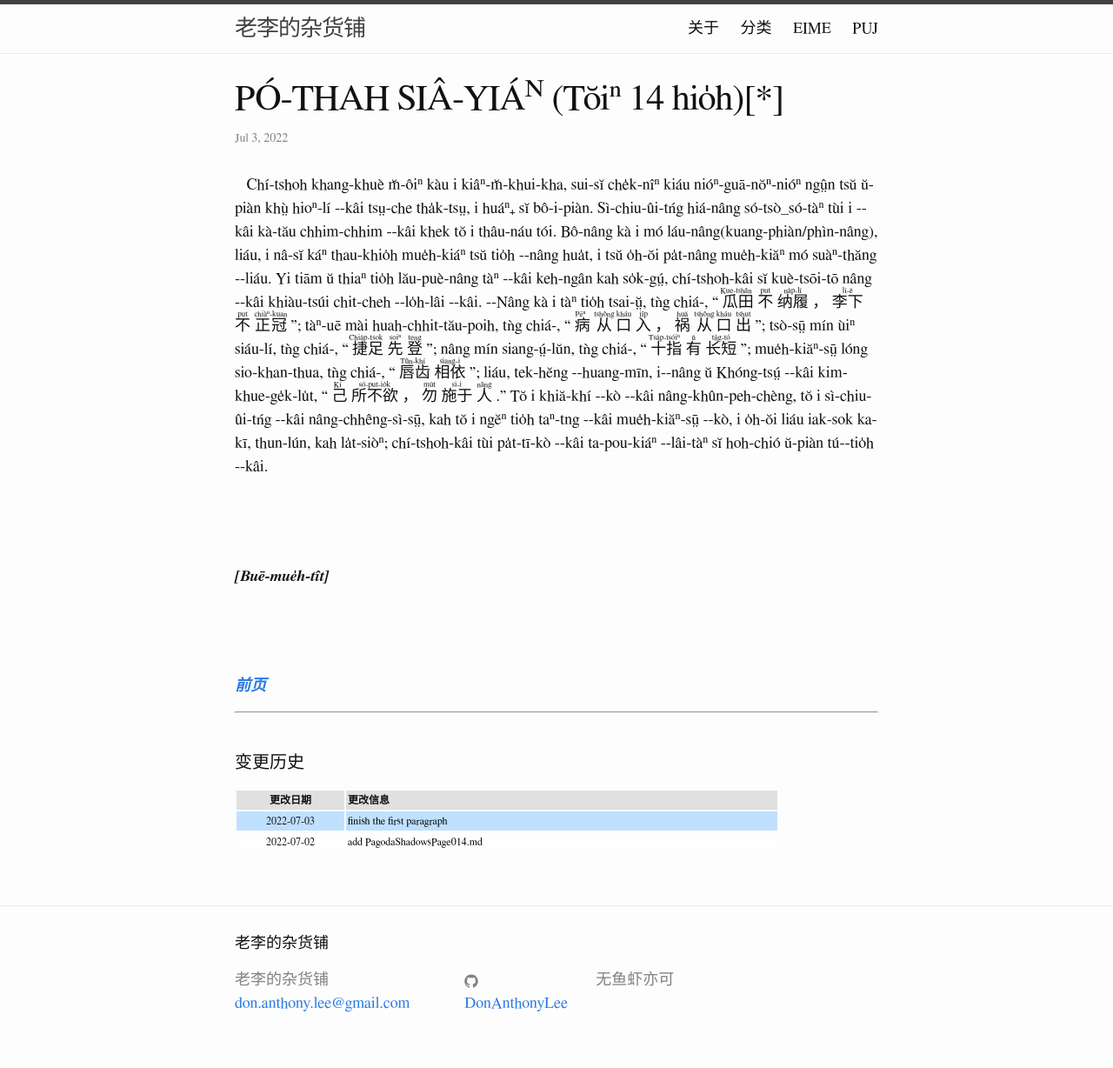
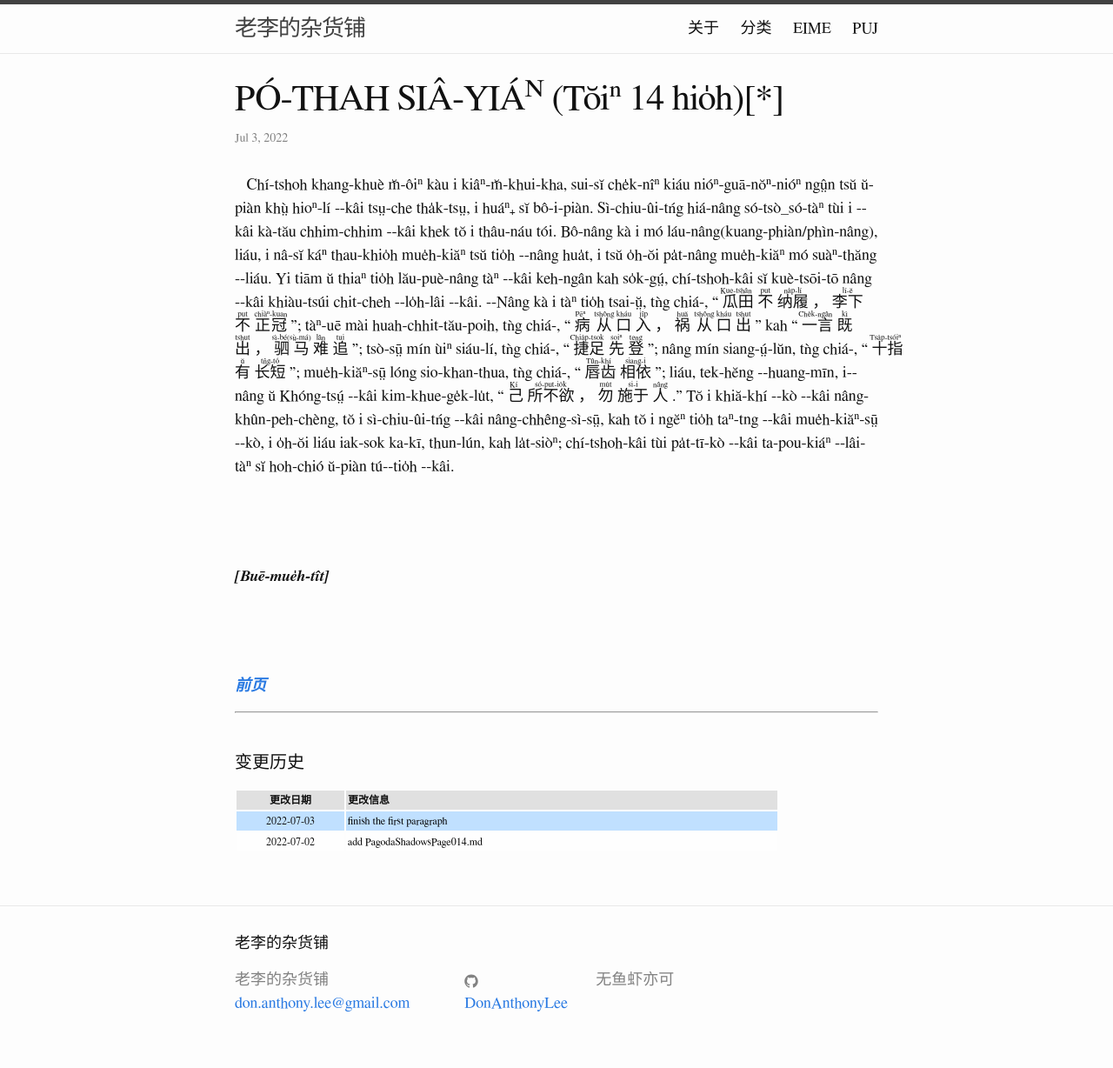
Before and after one commit to DonAnthonyLee/DonAnthonyLee.github.io, a Jekyll site: the page built from docs/puj/PagodaShadowsPage014.md, in a window 1280 px wide. Shown: the whole page at 87% size. Built offline with Jekyll 4.4.1, drawn with Linux system fonts in a browser that asks for light colours; some web fonts are replaced.

Commit message:
fix tones (IGNORE_CHANGELOG)

```diff
--- a/docs/puj/PagodaShadowsPage014.md
+++ b/docs/puj/PagodaShadowsPage014.md
@@ -15,7 +15,7 @@
 <!-- His education was that which most effectively moulds the mind; it lay in the opinions and the practices of those around him. -->
 Sì-chiu-ûi-tńg hiá-nâng só-tsò_só-tàⁿ tùi i &#x002D;&#x002D;kâi kà-tău chhim-chhim &#x002D;&#x002D;kâi khek tŏ i thâu-náu tói.
 <!-- He was never taught not to lie, but he was certainly punished if he stole, and so he learned to respect the rights of property. -->
-Bô-nâng kà i mó láu-nâng(kuang-phiàn/phìn-nâng), liáu, i nâ-sĭ káⁿ thau-khio̍h mue̍h-kiáⁿ tsŭ tio̍h &#x002D;&#x002D;nâng hua̍t, i tsŭ o̍h-ŏi pa̍t-nâng mue̍h-kiăⁿ mó suàⁿ-thăng &#x002D;&#x002D;liáu.
+Bô-nâng kà i mó láu-nâng(kuang-phiàn/phìn-nâng), liáu, i nâ-sĭ káⁿ thau-khio̍h mue̍h-kiăⁿ tsŭ tio̍h &#x002D;&#x002D;nâng hua̍t, i tsŭ o̍h-ŏi pa̍t-nâng mue̍h-kiăⁿ mó suàⁿ-thăng &#x002D;&#x002D;liáu.
 <!-- He constantly heard maxims from the ancient sages, and proverbs in which the wisdom of generations was concentrated. -->
 Yi tiām ŭ thiaⁿ tio̍h lău-puè-nâng tàⁿ &#x002D;&#x002D;kâi keh-ngân kah so̍k-gṳ́, chí-tshoh-kâi sĭ kuè-tsōi-tō nâng &#x002D;&#x002D;kâi khiàu-tsúi chit-cheh &#x002D;&#x002D;lo̍h-lâi &#x002D;&#x002D;kâi.
 <!-- He was taught worldly caution by, "Don't lace your boot in a melon-field, nor adjust your hat under a plum-tree"; -->
@@ -44,7 +44,7 @@
 <rb class="markup_main">正冠</rb>
 <rp>(</rp><rt class="markup_over">chiàⁿ-kuan</rt><rp>)</rp>
 </ruby>";
-<!-- reticence in speech by, "Diseases enter by the mouth, misfortunes issue from it." and " A coach-and-four cannot bring back a word once uttered"; -->
+<!-- reticence in speech by, "Diseases enter by the mouth, misfortunes issue from it." and "A coach-and-four cannot bring back a word once uttered"; -->
 tàⁿ-uē mài huah-chhit-tău-poih, tǹg chiá-,
 "<ruby style="ruby-position:over">
 <rb class="markup_main">病</rb>
@@ -77,6 +77,30 @@
 <ruby style="ruby-position:over">
 <rb class="markup_main">出</rb>
 <rp>(</rp><rt class="markup_over">tshut</rt><rp>)</rp>
+</ruby>" kah
+"<ruby style="ruby-position:over">
+<rb class="markup_main">一言</rb>
+<rp>(</rp><rt class="markup_over">Che̍k-ngân</rt><rp>)</rp>
+</ruby>
+<ruby style="ruby-position:over">
+<rb class="markup_main">既</rb>
+<rp>(</rp><rt class="markup_over">kì</rt><rp>)</rp>
+</ruby>
+<ruby style="ruby-position:over">
+<rb class="markup_main">出</rb>
+<rp>(</rp><rt class="markup_over">tshut</rt><rp>)</rp>
+</ruby>，
+<ruby style="ruby-position:over">
+<rb class="markup_main">驷马</rb>
+<rp>(</rp><rt class="markup_over">sì-bé(sṳ̀-má)</rt><rp>)</rp>
+</ruby>
+<ruby style="ruby-position:over">
+<rb class="markup_main">难</rb>
+<rp>(</rp><rt class="markup_over">lân</rt><rp>)</rp>
+</ruby>
+<ruby style="ruby-position:over">
+<rb class="markup_main">追</rb>
+<rp>(</rp><rt class="markup_over">tui</rt><rp>)</rp>
 </ruby>";
 <!-- modesty of behaviour by, "Who lifts his feet high has put on boots for the first time"; -->
 tsò-sṳ̄ mín ùiⁿ siáu-lí, tǹg chiá-,
```
